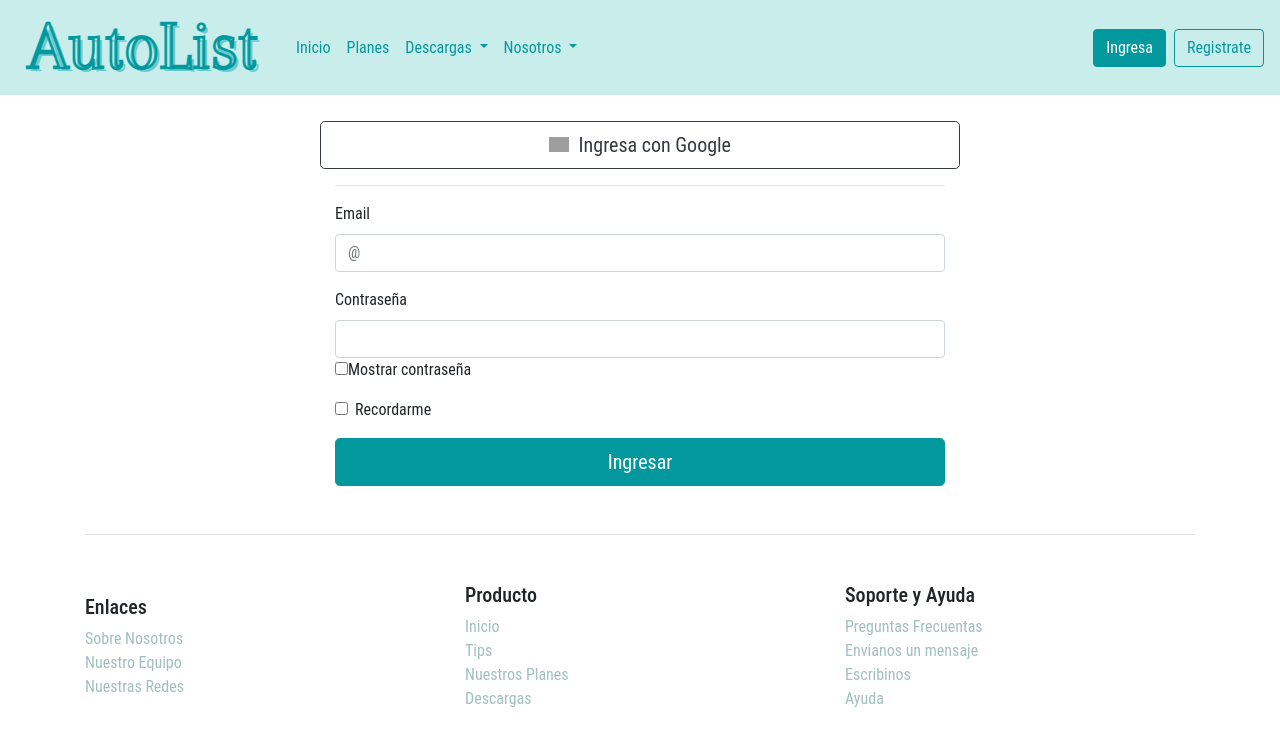
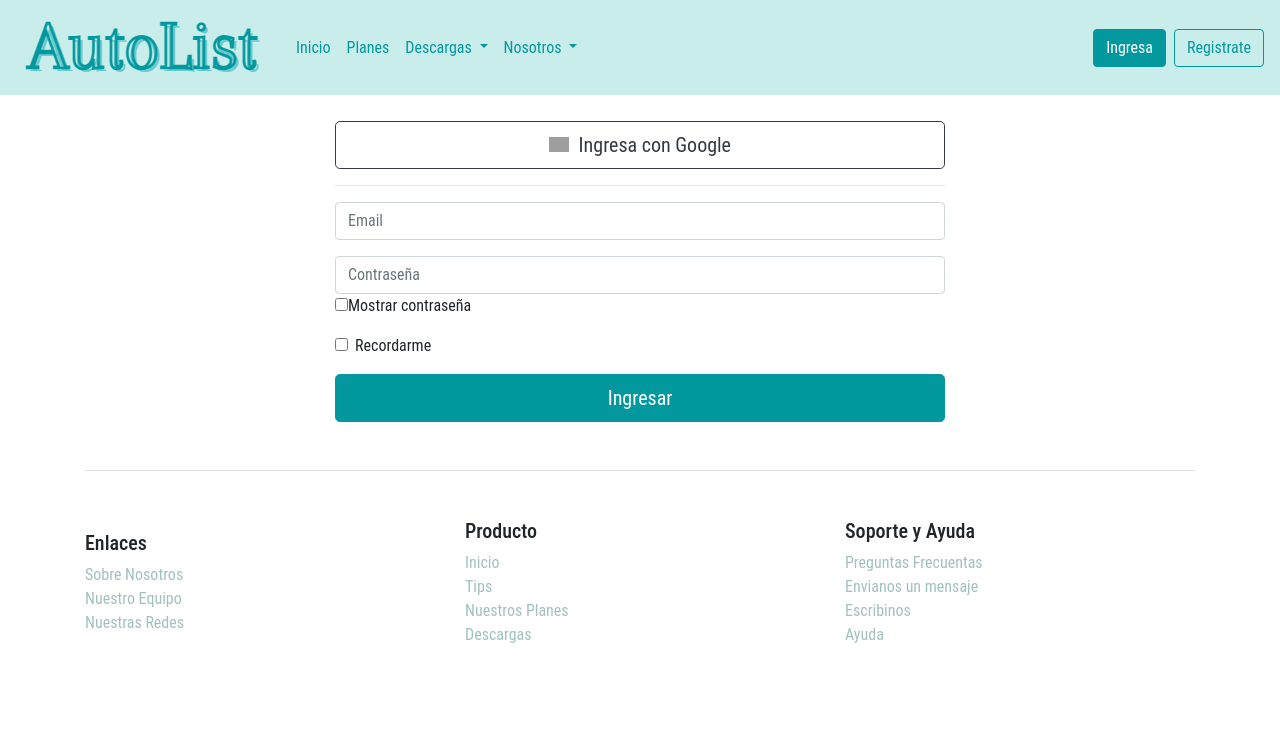
Before and after one commit to virinarl/AutoList2, a website: page views/ingresar.html in a window 1280 px wide. Drawn offline with nearby package versions, Linux system fonts and the light colour scheme; grey boxes are pictures that could not be loaded.

Commit message:
layout updates

```diff
--- a/views/ingresar.html
+++ b/views/ingresar.html
@@ -58,7 +58,7 @@
     </header>
     <div class="container col-6">
         <!-- Ingresar con Google -->
-        <div class="row">
+        <div>
             <a class="btn btn-outline-dark btn-lg btn-block" href="/users/googleauth" role="button" style="text-transform:none">
                 <img width="20px" style="margin-bottom:3px; margin-right:5px" alt="Google sign-in" src="https://upload.wikimedia.org/wikipedia/commons/thumb/5/53/Google_%22G%22_Logo.svg/512px-Google_%22G%22_Logo.svg.png" />
                     Ingresa con Google
@@ -68,17 +68,15 @@
         <!-- Formulario de ingreso -->
         <form>
             <div class="form-group">
-              <label for="exampleInputEmail1">Email</label>
-              <input type="email" class="form-control" id="exampleInputEmail1" aria-describedby="emailHelp" placeholder="@">
+                <input type="email" class="form-control" id="email" aria-describedby="emailHelp" placeholder="Email">
             </div>
             <div class="form-group">
-              <label for="exampleInputPassword1">Contraseña</label>
-              <input type="password" class="form-control" id="myInput">
-              <input type="checkbox" onclick="myFunction()">Mostrar contraseña
+                <input type="password" class="form-control" id="myInput" placeholder="Contraseña">
+                <input type="checkbox" onclick="myFunction()">Mostrar contraseña
             </div>
             <div class="form-group form-check">
-              <input type="checkbox" class="form-check-input" id="exampleCheck1">
-              <label class="form-check-label" for="exampleCheck1">Recordarme</label>
+                <input type="checkbox" class="form-check-input" id="exampleCheck1">
+                <label class="form-check-label" for="exampleCheck1">Recordarme</label>
             </div>
             <button type="submit" class="btn btn-primary btn-lg btn-block">Ingresar</button>
           </form>
```
